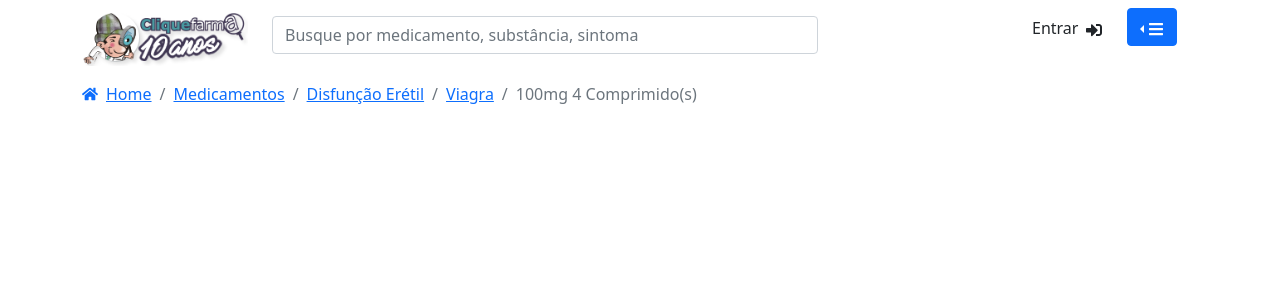
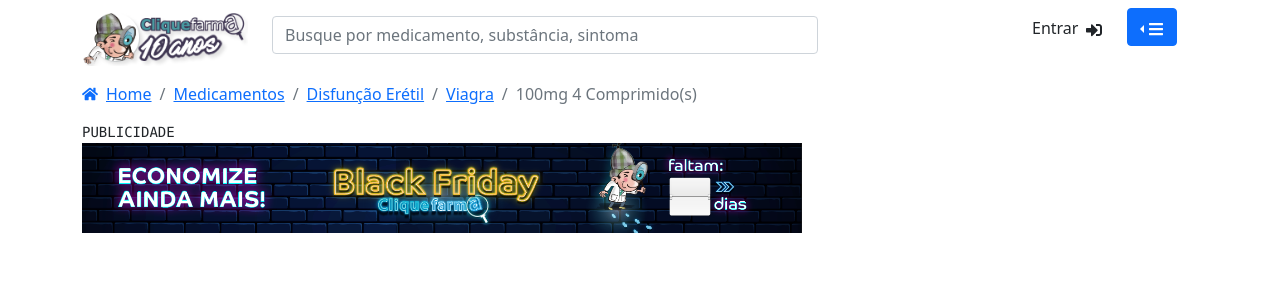
Before and after one commit to th91vi/cf_list, a Next.js app: page / in a window 1280 px wide. Shown: the top 300 px of the page. Built offline with nearby package versions, Linux system fonts and the light colour scheme.

Commit message:
refactor: Breadcrumb style refactoring

```diff
--- a/components/Breadcrumb/Breadcrumb.jsx
+++ b/components/Breadcrumb/Breadcrumb.jsx
@@ -1,8 +1,12 @@
-import { Breadcrumb, Stack } from "react-bootstrap";
+import Image from "next/image";
+import { Breadcrumb, Row, Col, Stack } from "react-bootstrap";
 import { FaHome } from "react-icons/fa";
 
 export function HeaderBreadcrumb() {
   return (
+    <>
+      <Row>
+        <Col md={8}>
           <Breadcrumb>
             <Breadcrumb.Item>
               <Stack direction="horizontal">
@@ -17,5 +21,19 @@
             <Breadcrumb.Item>Viagra</Breadcrumb.Item>
             <Breadcrumb.Item active>100mg 4 Comprimido(s)</Breadcrumb.Item>
           </Breadcrumb>
+        </Col>
+      </Row>
+      <Row>
+        <Col md={8}>
+          <pre style={{ marginBottom: "0px" }}>PUBLICIDADE</pre>
+          <Image
+            src={"/banner-pre-bf-topo-dektop.png"}
+            alt={"Economize ainda mais! Black Friday CliqueFarma"}
+            width={720}
+            height={90}
+          />
+        </Col>
+      </Row>
+    </>
   );
 }
```
Lines whose indentation alone changed are shown as unchanged.
